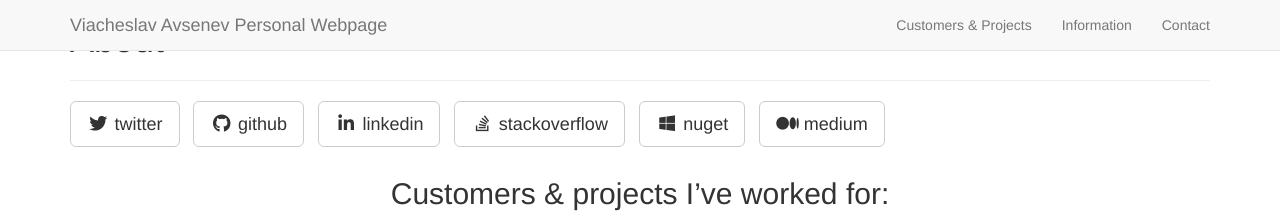
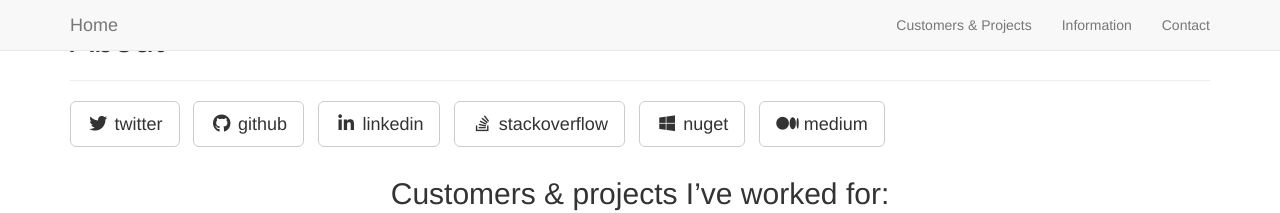
Before and after one commit to snmslavk/snmslavk.github.io_disable, a Jekyll site: the page built from _posts/2014-09-21-services-1.markdown, in a window 1280 px wide. Shown: the top 213 px of the page. Built offline with Jekyll 4.4.1, drawn with Linux system fonts in a browser that asks for light colours; nearby versions of some CDN libraries; library files that are not in the unit come from our copies.

Commit message:
Update _config.yml

```diff
--- a/_config.yml
+++ b/_config.yml
@@ -3,7 +3,7 @@
 # ----------------------- #
 
 url: http://snmslavk.github.io
-title: Viacheslav Avsenev Personal Webpage
+title: Home
 email: avsenev@hotmail.com
 author: Viacheslav Avsenev
 description: > # "Write an awesome description for your new site here.
```
